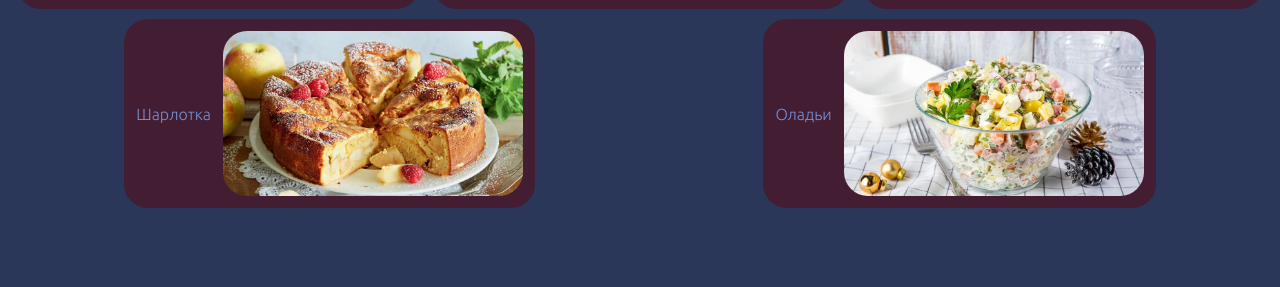
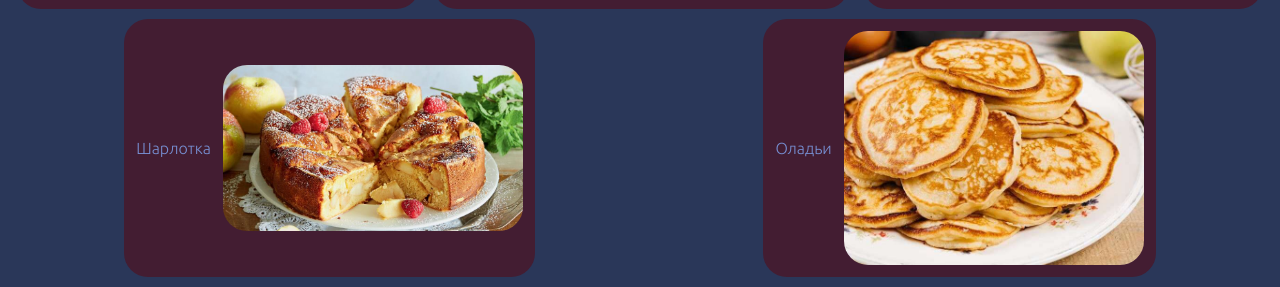
Before and after one commit to saiziks/saytik-s-receptami, a plain HTML site: page index.html in a window 1280 px wide. Shown: the part 620-907 px from the top of the page. Before the commit the page ends 838 px from the top, so only its background shows below. Drawn offline with Linux system fonts and the light colour scheme.

Commit message:
fix oladushki

```diff
--- a/index.html
+++ b/index.html
@@ -41,7 +41,7 @@
         </div>
         <div class="recipes1">
             <p class='recipes1-text'>Оладьи</p>
-            <img class="recipes1-img" src="img/b8f005b8.jpg" width="300">
+            <img class="recipes1-img" src="img/Оладьи.jpg" width="300">
         </div>
     </div>
     <! -- Оливье -->
```
